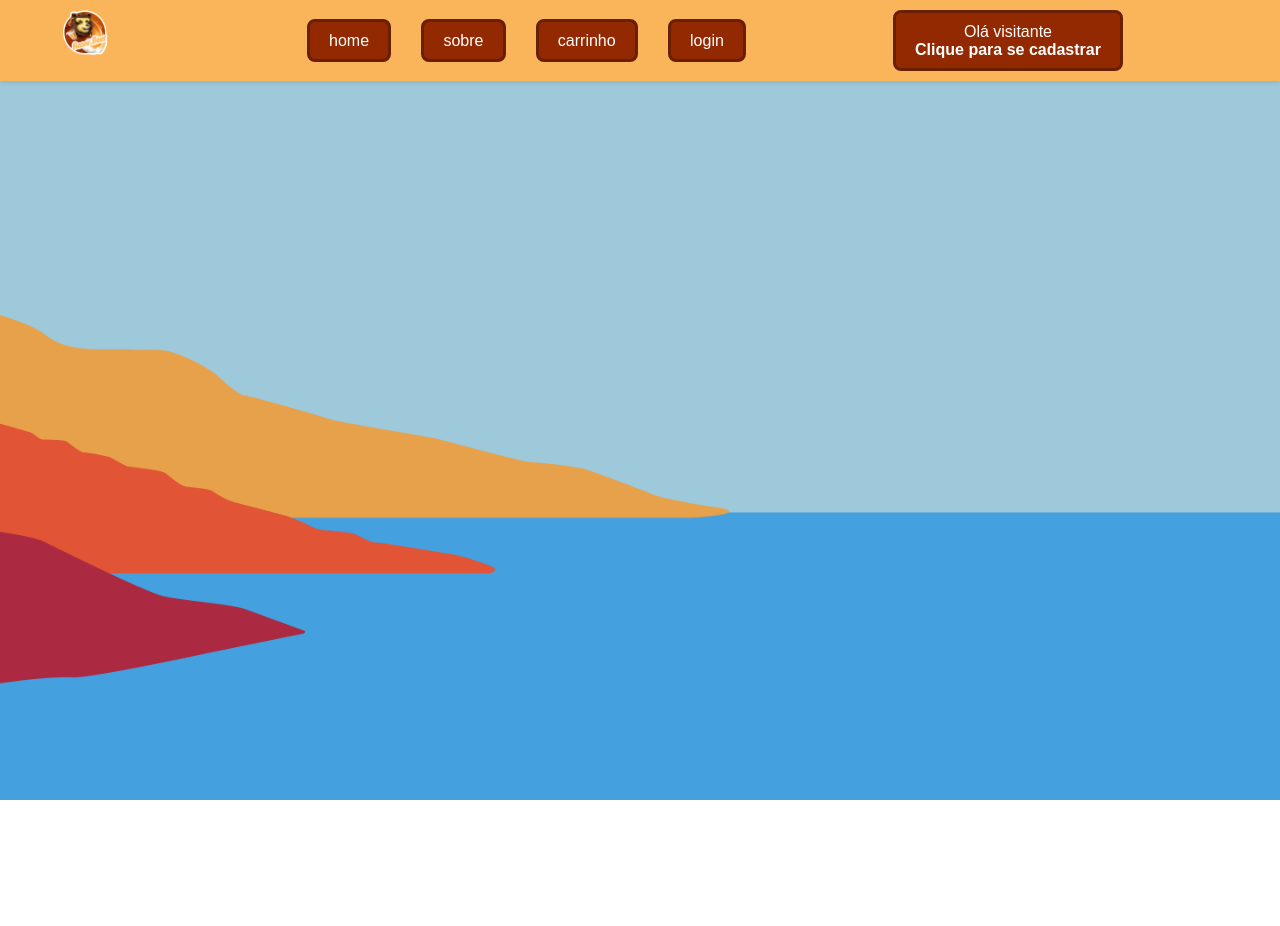
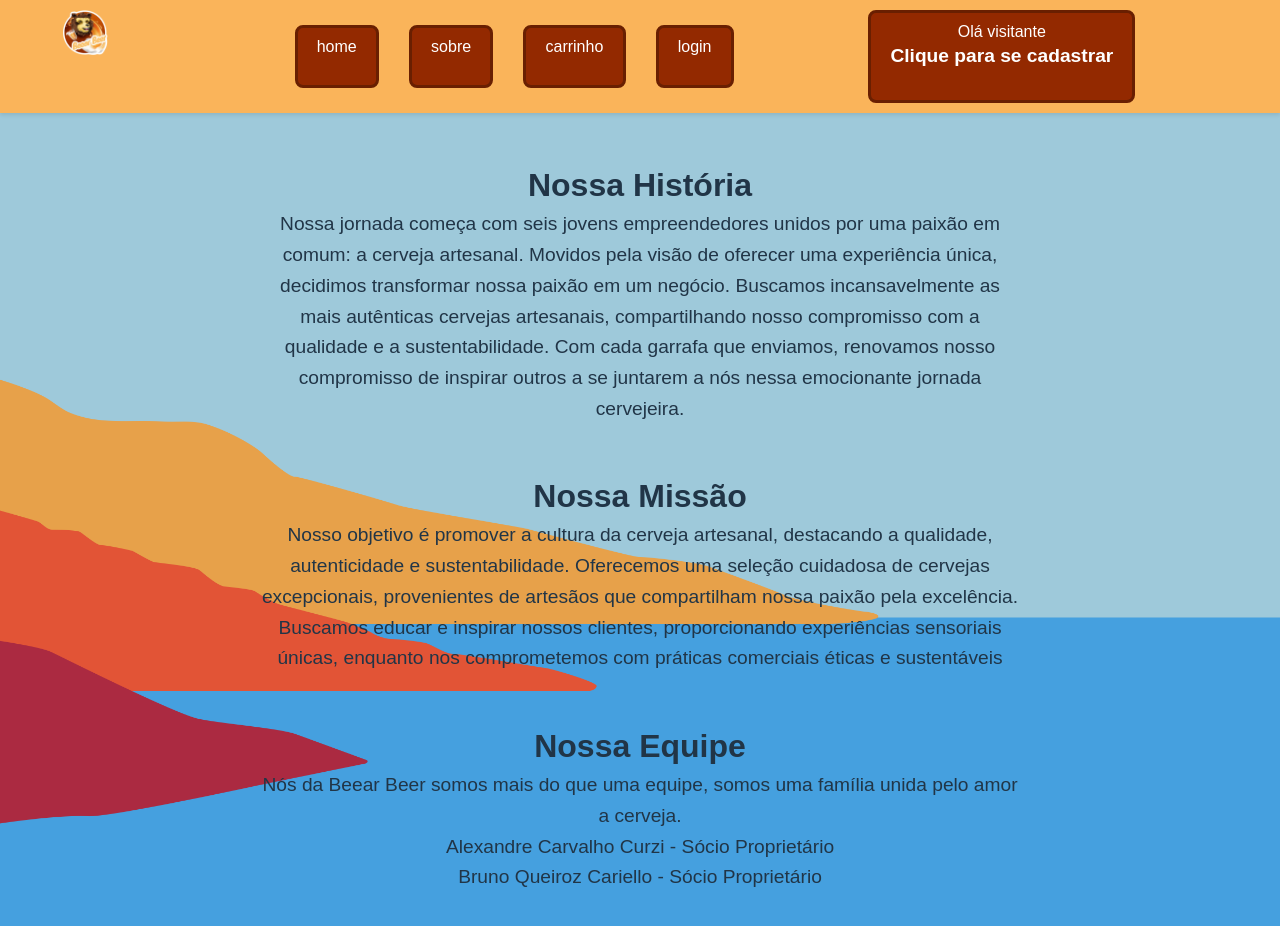
Before and after one commit to bielsolosos/Trabalho-Final-React, a React (Vite) app in the folder Beear/: page /sobre in a window 1280 px wide. Shown: the top 926 px of the page. Before the commit the page ends 800 px from the top, so only its background shows below. Built offline with nearby package versions, Linux system fonts and the light colour scheme.

Commit message:
Pagina sobre

```diff
--- a/Beear/src/components/NavBar/NavBar.jsx
+++ b/Beear/src/components/NavBar/NavBar.jsx
@@ -39,7 +39,7 @@ function Navbar() {
     }
 
     const mudarRotaSobre = () =>{
-        let rota = '/'; // colocar a rota do sobre
+        let rota = '/sobre'; // colocar a rota do sobre
         navegar(rota);
     }
 
--- /dev/null
+++ b/Beear/src/pages/Sobre/Sobre.css
@@ -0,0 +1,23 @@
+.sobreNos-container {
+  padding: 20px;
+  margin: 0 auto;
+  max-width: 800px;
+  font-family: Arial, sans-serif;
+  text-align: center; /* Centraliza todo o conteúdo */
+}
+
+.sobreNos-container h1 {
+  font-size: 2.5em;
+  margin-bottom: 0.5em;
+}
+
+.sobreNos-container h2 {
+  font-size: 2em;
+  margin-top: 1.5em;
+}
+
+.sobreNos-container p {
+  font-size: 1.2em;
+  line-height: 1.6em;
+  margin-bottom: 1em;
+}
--- /dev/null
+++ b/Beear/src/pages/Sobre/Sobre.jsx
@@ -0,0 +1,38 @@
+import React from 'react';
+import "./Sobre.css";
+import Navbar from '../../components/NavBar/NavBar';
+
+const SobreNos = () => {
+  return (
+
+
+    <div className="sobreNos-container">
+    <Navbar/>
+      <p>
+      Bem-vindo à nossa casa de cervejas artesanais, onde a tradição se funde com a inovação para criar experiências cervejeiras únicas.
+      </p>
+      <h2>Nossa História</h2>
+      <p>
+      Nossa jornada começa com seis jovens empreendedores unidos por uma paixão em comum: a cerveja artesanal. Movidos pela visão de oferecer uma experiência única, decidimos transformar nossa paixão em um negócio. Buscamos incansavelmente as mais autênticas cervejas artesanais, compartilhando nosso compromisso com a qualidade e a sustentabilidade. Com cada garrafa que enviamos, renovamos nosso compromisso de inspirar outros a se juntarem a nós nessa emocionante jornada cervejeira.
+      </p>
+      <h2>Nossa Missão</h2>
+      <p>
+      Nosso objetivo é promover a cultura da cerveja artesanal, destacando a qualidade, autenticidade e sustentabilidade. Oferecemos uma seleção cuidadosa de cervejas excepcionais, provenientes de artesãos que compartilham nossa paixão pela excelência. Buscamos educar e inspirar nossos clientes, proporcionando experiências sensoriais únicas, enquanto nos comprometemos com práticas comerciais éticas e sustentáveis
+      </p>
+      <h2>Nossa Equipe</h2>
+      <p>
+      Nós da Beear Beer somos mais do que uma equipe, somos uma família unida pelo amor a cerveja.
+        <br />
+      Alexandre Carvalho Curzi - Sócio Proprietário
+        <br />
+        Bruno Queiroz Cariello - Sócio Proprietário
+        <br />
+
+
+      </p>
+
+    </div>
+  );
+};
+
+export default SobreNos;
--- a/Beear/src/routes/Routes.jsx
+++ b/Beear/src/routes/Routes.jsx
@@ -2,6 +2,7 @@ import { CarrinhoDeCompras } from "../pages/CarrinhoDeCompras/CarrinhoDeCompras"
 import { Route, Routes } from "react-router-dom";
 import { LoginCadastro } from "../pages/loginCadastro/LoginCadastro";
 import { PaginaPrincipal } from "../pages/PaginaPrincipal/PaginaPrincipal.jsx";
+import SobreNos from '../pages/Sobre/Sobre';
 
 export function Rotas() {
     // const user = obterPerfilUsuario();
@@ -12,6 +13,7 @@ export function Rotas() {
         <Route path="/" element={<PaginaPrincipal/>} />
         <Route path="/login" element={<LoginCadastro/>} />
         <Route path="/carrinhodecompras" element={<CarrinhoDeCompras/>} />
+        <Route path="/sobre" element={<SobreNos />} />
       </Routes>
     );
   }
```
